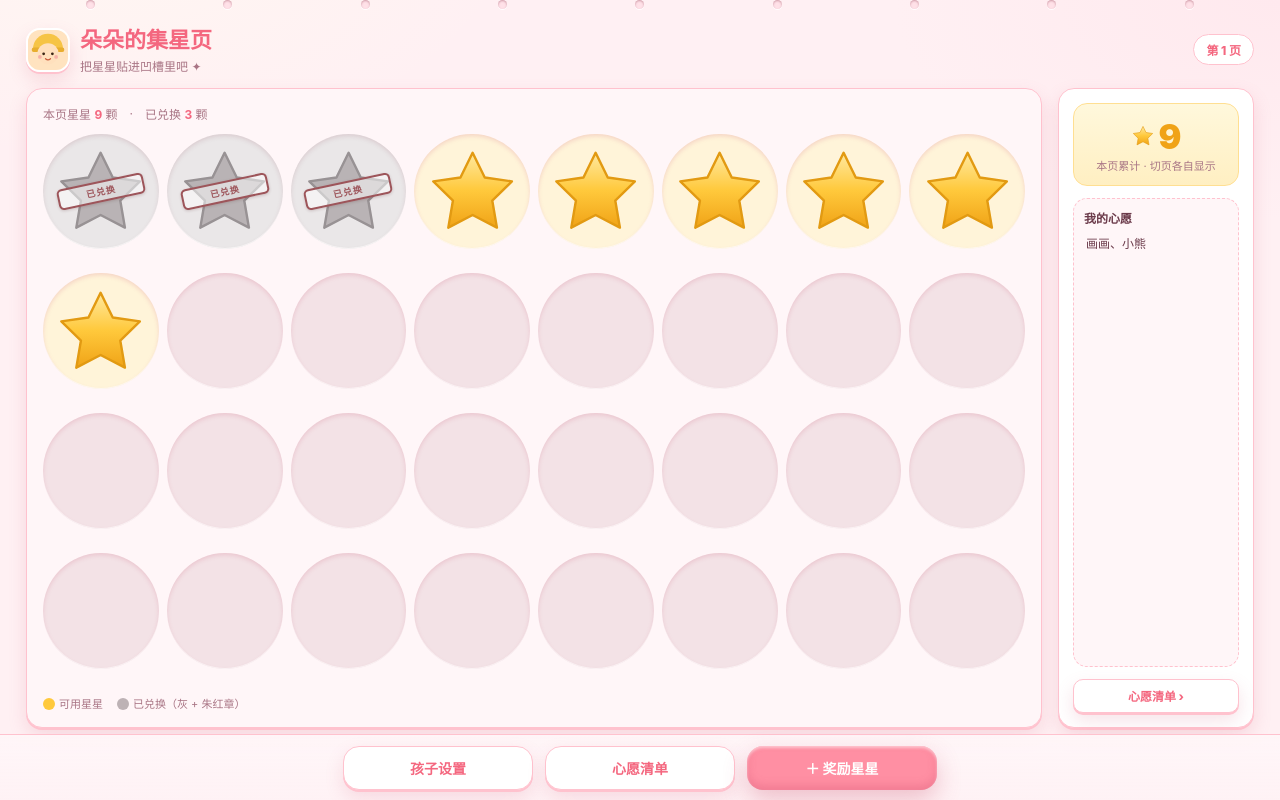
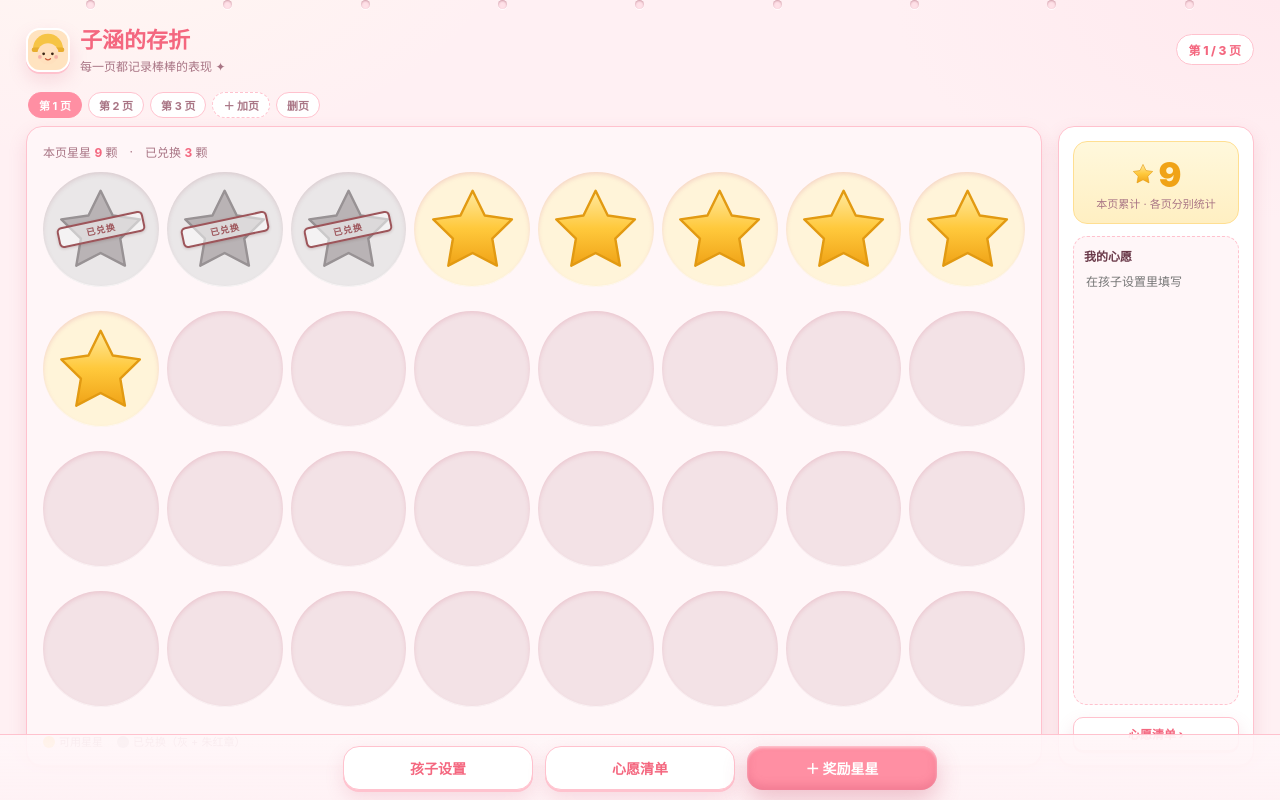
Before and after one commit to ootools/otools-wish-book, a Vue app: page / in a window 1280 px wide. Both pictures are taken after a click on the button "打开存折 ›". Built offline with nearby package versions, Linux system fonts and the light colour scheme.

Commit message:
feat: 每个孩子一份存折并支持多页（默认子涵）

```diff
--- a/package.json
+++ b/package.json
@@ -1,7 +1,7 @@
 {
   "name": "otools-wish-book",
   "private": true,
-  "version": "0.1.0",
+  "version": "0.1.1",
   "type": "module",
   "description": "Wish passbook plugin for OTools",
   "engines": { "node": ">=22.18" },
--- a/plugin.json
+++ b/plugin.json
@@ -4,8 +4,8 @@
   "displayName": "心愿存折",
   "displayNameCN": "心愿存折",
   "developerName": "OTools",
-  "summary": "粉色拟物愿望存折：多孩独立页、星星粘贴动画、全局心愿礼物清单与兑换盖章。",
-  "version": "0.1.0",
+  "summary": "粉色拟物心愿存折：每个孩子一份存折、存折内多页，星星粘贴动画、全局心愿礼物清单与兑换盖章。",
+  "version": "0.1.1",
   "minOtoolsVersion": "0.9.8",
   "entry": "dist/index.html",
   "devUrl": "http://127.0.0.1:6592",
--- a/src/App.vue
+++ b/src/App.vue
@@ -10,10 +10,12 @@ import WishList from './components/WishList.vue';
 import { hostApiVersion, openLoginSettings } from './host';
 import {
   activeChild,
+  activePage,
   availableStars,
   dismissLoginPrompt,
   initialize,
   loginPrompt,
+  pageIndex,
   previewStarSlots,
   redeem,
   setStorageMode,
@@ -204,7 +206,8 @@ const confirmRedeem = async (): Promise<void> => {
       <RewardSheet
         v-if="rewardOpen"
         :child-name="activeChild.name"
-        :remaining="activeChild.slots.filter((slot) => slot.state === 'empty').length"
+        :page-number="pageIndex + 1"
+        :remaining="activePage.slots.filter((slot) => slot.state === 'empty').length"
         @close="rewardOpen = false"
         @stick="stick"
       />
@@ -213,6 +216,7 @@ const confirmRedeem = async (): Promise<void> => {
         :wish="redeemWish"
         :available="availableStars"
         :child-name="activeChild.name"
+        :page-number="pageIndex + 1"
         @close="redeemId = ''"
         @confirm="confirmRedeem"
       />
--- a/src/components/CoverPage.vue
+++ b/src/components/CoverPage.vue
@@ -1,6 +1,14 @@
 <script setup lang="ts">
 import { computed } from 'vue';
-import { activeChild, setStorageMode, state, starCount, storageMode } from '../store';
+import {
+  activeChild,
+  pageCountOf,
+  setActiveChild,
+  setStorageMode,
+  starCountOf,
+  state,
+  storageMode,
+} from '../store';
 
 const emit = defineEmits<{
   (e: 'open'): void;
@@ -10,13 +18,7 @@ const emit = defineEmits<{
 }>();
 
 const childCount = computed(() => state.value.children.length);
-const starsOf = (id: string): number => {
-  const child = state.value.children.find((item) => item.id === id);
-  return child ? child.slots.filter((slot) => slot.state !== 'empty').length : 0;
-};
-const chooseChild = (id: string): void => {
-  state.value.activeId = id;
-};
+const chooseChild = (id: string): void => setActiveChild(id);
 </script>
 
 <template>
@@ -32,7 +34,8 @@ const chooseChild = (id: string): void => {
         <h3>开户信息</h3>
         <div class="account-row"><span>开户人</span><b>{{ activeChild.name }}</b></div>
         <div class="account-row"><span>开户地点</span><b>温馨的家</b></div>
-      <div class="account-row"><span>本页星星</span><b>{{ starCount }} 颗</b></div>
+        <div class="account-row"><span>存折页数</span><b>{{ pageCountOf(activeChild) }} 页</b></div>
+        <div class="account-row"><span>存折星星</span><b>{{ starCountOf(activeChild) }} 颗</b></div>
         <div class="account-row"><span>存档位置</span><b>{{ storageMode === 'cloud' ? '云端（需登录）' : '本机（免登录）' }}</b></div>
       </div>
       <div class="mode-switch" role="group" aria-label="存档位置">
@@ -62,11 +65,11 @@ const chooseChild = (id: string): void => {
         >
           <svg class="av"><use :href="`#${child.avatar}`" /></svg>
           <span>{{ child.name }}</span>
-          <span class="star-mini"><svg><use href="#ic-star" /></svg>{{ starsOf(child.id) }}</span>
+          <span class="star-mini"><svg><use href="#ic-star" /></svg>{{ starCountOf(child) }}</span>
         </button>
         <button class="child-tab" type="button" @click="emit('kids')">
           <svg class="av"><use href="#ic-plus" /></svg>
-          <span>添加页（{{ childCount }}）</span>
+          <span>管理孩子（{{ childCount }}）</span>
         </button>
       </div>
       <button class="btn" type="button" @click="emit('open')">打开存折 ›</button>
--- a/src/components/RedeemSheet.vue
+++ b/src/components/RedeemSheet.vue
@@ -1,7 +1,7 @@
 <script setup lang="ts">
 import type { Wish } from '../types';
 
-defineProps<{ wish: Wish; available: number; childName: string }>();
+defineProps<{ wish: Wish; available: number; childName: string; pageNumber: number }>();
 const emit = defineEmits<{
   (e: 'close'): void;
   (e: 'confirm'): void;
@@ -12,7 +12,7 @@ const emit = defineEmits<{
   <div class="sheet-mask" @click.self="emit('close')">
     <div class="sheet">
       <h3>兑换心愿券</h3>
-      <div class="hint">将从「{{ childName }}」这一页扣除星星</div>
+      <div class="hint">将从「{{ childName }}」存折第 {{ pageNumber }} 页扣除星星</div>
       <div class="ticket">
         <h4>{{ wish.name }}</h4>
         <div class="cost"><svg><use href="#ic-star" /></svg>消耗 {{ wish.cost }} 颗星</div>
--- a/src/components/RewardSheet.vue
+++ b/src/components/RewardSheet.vue
@@ -1,7 +1,7 @@
 <script setup lang="ts">
 import { ref } from 'vue';
 
-defineProps<{ childName: string; remaining: number }>();
+defineProps<{ childName: string; pageNumber: number; remaining: number }>();
 const emit = defineEmits<{
   (e: 'close'): void;
   (e: 'stick', payload: { count: number; note: string }): void;
@@ -22,7 +22,7 @@ const submit = (): void => {
   <div class="sheet-mask" @click.self="emit('close')">
     <div class="sheet">
       <h3>奖励星星</h3>
-      <div class="hint">贴到「{{ childName }}」的这一页 · 当前剩余 {{ remaining }} 个空槽</div>
+      <div class="hint">贴到「{{ childName }}」存折第 {{ pageNumber }} 页 · 当前剩余 {{ remaining }} 个空槽</div>
       <div class="field">
         <label>数量</label>
         <div class="qty-row">
--- a/src/components/StarBook.vue
+++ b/src/components/StarBook.vue
@@ -1,11 +1,15 @@
 <script setup lang="ts">
-import { ref, type CSSProperties } from 'vue';
+import { ref, watch, type CSSProperties } from 'vue';
 import {
   activeChild,
-  childIndex,
+  activePage,
+  addPage,
   commitStars,
+  pageIndex,
   previewStarSlots,
   redeemedCount,
+  removePage,
+  setActivePage,
   starCount,
 } from '../store';
 
@@ -31,7 +35,17 @@ const rewardButton = ref<HTMLElement | null>(null);
 const flights = ref<Flight[]>([]);
 const justStuck = ref<number[]>([]);
 const justRedeemed = ref<number[]>([]);
+const confirmingRemove = ref(false);
 let flightId = 0;
+
+// 翻页后旧的 DOM 引用失效，动画状态也要清掉。
+watch(pageIndex, () => {
+  slotRefs.value = [];
+  flights.value = [];
+  justStuck.value = [];
+  justRedeemed.value = [];
+  confirmingRemove.value = false;
+});
 
 const setSlotRef = (el: unknown, index: number): void => {
   slotRefs.value[index] = (el as HTMLElement | null) ?? null;
@@ -39,7 +53,25 @@ const setSlotRef = (el: unknown, index: number): void => {
 
 const wait = (ms: number): Promise<void> => new Promise((resolve) => setTimeout(resolve, ms));
 
-/** 贴星动画：星星从按钮飞向目标凹槽，落下后再真正写入数据。 */
+/** 翻到指定页。 */
+const flipTo = (index: number): void => {
+  setActivePage(index);
+};
+
+/** 删除当前页：连点两次确认，至少保留一页。 */
+const deleteCurrentPage = (): void => {
+  if (confirmingRemove.value) {
+    confirmingRemove.value = false;
+    removePage(pageIndex.value);
+    return;
+  }
+  confirmingRemove.value = true;
+  setTimeout(() => {
+    confirmingRemove.value = false;
+  }, 3000);
+};
+
+/** 贴星动画：星星从按钮飞向当前页的目标凹槽，落下后再真正写入数据。 */
 const stickStars = async (count: number, note: string): Promise<void> => {
   const indexes = previewStarSlots(count);
   if (!indexes.length) {
@@ -99,10 +131,31 @@ defineExpose({ stickStars, stampRedeemed });
     <div class="page-head">
       <div class="avatar"><svg><use :href="`#${activeChild.avatar}`" /></svg></div>
       <div>
-        <h2>{{ activeChild.name }}的集星页</h2>
-        <div class="sub">把星星贴进凹槽里吧 ✦</div>
+        <h2>{{ activeChild.name }}的存折</h2>
+        <div class="sub">每一页都记录棒棒的表现 ✦</div>
       </div>
-      <span class="page-badge">第 {{ childIndex + 1 }} 页</span>
+      <span class="page-badge">第 {{ pageIndex + 1 }} / {{ activeChild.pages.length }} 页</span>
+    </div>
+
+    <div class="page-strip" role="tablist" aria-label="存折页">
+      <button
+        v-for="(page, index) in activeChild.pages"
+        :key="page.id"
+        class="page-tab"
+        :class="{ active: index === pageIndex }"
+        type="button"
+        role="tab"
+        :aria-selected="index === pageIndex"
+        @click="flipTo(index)"
+      >{{ page.title }}</button>
+      <button class="page-tab add" type="button" title="加一页" @click="addPage()">＋ 加页</button>
+      <button
+        class="page-tab remove"
+        type="button"
+        :disabled="activeChild.pages.length <= 1"
+        :title="confirmingRemove ? '再点一次确认删除当前页' : '删除当前页'"
+        @click="deleteCurrentPage"
+      >{{ confirmingRemove ? '确认删？' : '删页' }}</button>
     </div>
 
     <div class="book-layout">
@@ -114,7 +167,7 @@ defineExpose({ stickStars, stampRedeemed });
         </div>
         <div class="star-grid">
           <div
-            v-for="(slot, index) in activeChild.slots"
+            v-for="(slot, index) in activePage.slots"
             :key="index"
             :ref="(el) => setSlotRef(el, index)"
             class="star-slot"
@@ -137,7 +190,7 @@ defineExpose({ stickStars, stampRedeemed });
       <div class="side-card">
         <div class="count-big">
           <div class="num"><svg><use href="#ic-star" /></svg>{{ starCount }}</div>
-          <div class="cap">本页累计 · 切页各自显示</div>
+          <div class="cap">本页累计 · 各页分别统计</div>
         </div>
         <div class="wish-note">
           <b>我的心愿</b>
@@ -160,3 +213,32 @@ defineExpose({ stickStars, stampRedeemed });
     </div>
   </div>
 </template>
+
+<style scoped>
+.page-strip {
+  display: flex;
+  align-items: center;
+  gap: 6px;
+  overflow-x: auto;
+  padding: 4px 2px 8px;
+}
+.page-tab {
+  flex: 0 0 auto;
+  min-height: 26px;
+  padding: 0 10px;
+  border: 1.5px solid var(--pink-line);
+  border-radius: var(--r-pill);
+  background: #fff;
+  color: var(--text-2);
+  font-size: 11px;
+  font-weight: 700;
+  cursor: pointer;
+}
+.page-tab.active {
+  background: var(--pink-cover);
+  border-color: var(--pink-cover);
+  color: #fff;
+}
+.page-tab.add { border-style: dashed; }
+.page-tab.remove:disabled { opacity: .45; cursor: default; }
+</style>
--- a/src/components/WishList.vue
+++ b/src/components/WishList.vue
@@ -29,13 +29,13 @@ const save = (): void => {
     <div class="page-head">
       <div>
         <h2>心愿礼物</h2>
-        <div class="sub">独立清单 · 所有页共用</div>
+        <div class="sub">独立清单 · 所有孩子的每份存折共用</div>
       </div>
       <span class="page-badge">当前页可用 {{ availableStars }} ★</span>
     </div>
 
     <div class="wish-banner">
-      此清单与任何孩子的页都不挂钩：切换页、切孩子，礼物与进度始终不变。兑换时从<b>当前页</b>扣除星星。
+      此清单不与任何孩子或页面绑定：翻页、切换孩子，礼物与进度始终不变。兑换时从<b>当前孩子存折的当前页</b>扣除星星。
     </div>
 
     <div class="wish-grid">
--- a/src/store.ts
+++ b/src/store.ts
@@ -2,8 +2,12 @@ import { computed, ref } from 'vue';
 import { ApiError, loadCloudData, saveCloudData } from './api';
 import { loadLocal, requestUserToken, saveLocal, type LoginRequiredError } from './host';
 import {
+  DEFAULT_PAGE_COUNT,
   SLOT_COUNT,
   emptySlots,
+  makePage,
+  makePages,
+  type BookPage,
   type BookState,
   type Child,
   type SlotState,
@@ -16,33 +20,33 @@ const makeId = (): string =>
     ? crypto.randomUUID()
     : `${Date.now()}-${Math.random().toString(36).slice(2)}`;
 
+const DEFAULT_CHILD_ID = 'child-zihan';
+
+/** 默认只有一个孩子「子涵」，TA 的存折默认三页。 */
 const defaultState = (): BookState => ({
-  activeId: 'child-doudou',
+  activeId: DEFAULT_CHILD_ID,
+  activePageByChild: { [DEFAULT_CHILD_ID]: 0 },
   children: [
     {
-      id: 'child-doudou',
-      name: '朵朵',
-      birth: '2023-05-12',
-      hobby: '画画、小熊',
+      id: DEFAULT_CHILD_ID,
+      name: '子涵',
+      birth: '',
+      hobby: '',
       avatar: 'av-doudou',
-      slots: [
+      pages: [
+        makePage(0, [
           ...Array.from({ length: 9 }, (_, i): StarSlot => ({
             state: i < 3 ? 'redeemed' : 'star',
             note: i < 3 ? '已兑换' : '棒棒的表现',
             at: Date.now() - (9 - i) * 86400000,
           })),
           ...emptySlots().slice(9),
-      ],
-    },
-    {
-      id: 'child-anan',
-      name: '安安',
-      birth: '2025-01-08',
-      hobby: '小兔、积木',
-      avatar: 'av-anan',
-      slots: [
+        ]),
+        makePage(1, [
           ...Array.from({ length: 7 }, (): StarSlot => ({ state: 'star', note: '棒棒的表现', at: Date.now() })),
           ...emptySlots().slice(7),
+        ]),
+        makePage(2),
       ],
     },
   ],
@@ -68,19 +72,41 @@ const normalizeSlots = (value: unknown): StarSlot[] => {
   return slots;
 };
 
+const normalizePage = (value: unknown, index: number): BookPage => {
+  const source = value && typeof value === 'object' ? (value as Partial<BookPage>) : {};
+  return {
+    id: typeof source.id === 'string' && source.id ? source.id : `page-${index + 1}`,
+    title: typeof source.title === 'string' && source.title ? source.title : `第 ${index + 1} 页`,
+    slots: normalizeSlots(source.slots),
+  };
+};
+
+const normalizeChild = (value: unknown): Child | null => {
+  const source = value && typeof value === 'object' ? (value as Partial<Child>) : {};
+  if (typeof source.id !== 'string') {
+    return null;
+  }
+  // 兼容旧版「一个孩子一页」存档：原来的 slots 变成这个孩子存折的第一页。
+  const pages = Array.isArray(source.pages) && source.pages.length
+    ? source.pages.map(normalizePage)
+    : [makePage(0, normalizeSlots(source.slots))];
+  return {
+    id: source.id,
+    name: String(source.name || '孩子'),
+    birth: String(source.birth || ''),
+    hobby: String(source.hobby || ''),
+    avatar: source.avatar === 'av-anan' ? 'av-anan' : 'av-doudou',
+    pages,
+  };
+};
+
+const clampPage = (index: number, pageCount: number): number =>
+  Math.max(0, Math.min(pageCount - 1, Math.floor(Number(index) || 0)));
+
 const normalizeState = (value: unknown): BookState => {
   const source = value && typeof value === 'object' ? (value as Partial<BookState>) : {};
   const children: Child[] = Array.isArray(source.children)
-    ? source.children
-        .filter((item): item is Child => Boolean(item && typeof item.id === 'string'))
-        .map((item) => ({
-          id: item.id,
-          name: String(item.name || '孩子'),
-          birth: String(item.birth || ''),
-          hobby: String(item.hobby || ''),
-          avatar: item.avatar === 'av-anan' ? 'av-anan' : 'av-doudou',
-          slots: normalizeSlots(item.slots),
-        }))
+    ? source.children.map(normalizeChild).filter((child): child is Child => child !== null)
     : [];
   if (!children.length) {
     return defaultState();
@@ -97,9 +123,17 @@ const normalizeState = (value: unknown): BookState => {
           ...(typeof item.doneAt === 'number' ? { doneAt: item.doneAt } : {}),
         }))
     : [];
+  const rawPages = source.activePageByChild && typeof source.activePageByChild === 'object'
+    ? source.activePageByChild as Record<string, number>
+    : {};
+  const activePageByChild: Record<string, number> = {};
+  for (const child of children) {
+    activePageByChild[child.id] = clampPage(rawPages[child.id] ?? 0, child.pages.length);
+  }
   return {
     children,
     activeId: children.some((child) => child.id === source.activeId) ? String(source.activeId) : children[0].id,
+    activePageByChild,
     wishes,
   };
 };
@@ -124,9 +158,21 @@ export const activeChild = computed<Child>(
   () => state.value.children.find((child) => child.id === state.value.activeId) || state.value.children[0],
 );
 export const childIndex = computed(() => Math.max(0, state.value.children.findIndex((c) => c.id === activeChild.value.id)));
-export const starCount = computed(() => activeChild.value.slots.filter((slot) => slot.state !== 'empty').length);
-export const redeemedCount = computed(() => activeChild.value.slots.filter((slot) => slot.state === 'redeemed').length);
+/** 当前孩子在 TA 存折中翻到的页。 */
+export const pageIndex = computed(() =>
+  clampPage(state.value.activePageByChild[activeChild.value.id] ?? 0, activeChild.value.pages.length),
+);
+export const activePage = computed<BookPage>(
+  () => activeChild.value.pages[pageIndex.value] || activeChild.value.pages[0],
+);
+export const starCount = computed(() => activePage.value.slots.filter((slot) => slot.state !== 'empty').length);
+export const redeemedCount = computed(() => activePage.value.slots.filter((slot) => slot.state === 'redeemed').length);
 export const availableStars = computed(() => starCount.value - redeemedCount.value);
+
+/** 一个孩子所有页的星星总数（封面/孩子列表展示用）。 */
+export const starCountOf = (child: Child): number =>
+  child.pages.reduce((sum, page) => sum + page.slots.filter((slot) => slot.state !== 'empty').length, 0);
+export const pageCountOf = (child: Child): number => child.pages.length;
 
 let saveTimer: ReturnType<typeof setTimeout> | null = null;
 
@@ -283,8 +329,8 @@ const runInitialize = async (): Promise<void> => {
   } else if (!cached) {
     // 本机切云端后的首次同步：云端还没有存档，把本机数据传上去。
     if (pendingCloudUpload) {
-      const snapshot = pendingCloudUpload;
-      state.value = normalizeState(snapshot);
+      const snapshot = normalizeState(pendingCloudUpload);
+      state.value = snapshot;
       void withCloudToken((token) => saveCloudData(token, snapshot));
       void saveLocal(cacheKey, snapshot);
       pendingCloudUpload = null;
@@ -337,10 +383,45 @@ export function initialize(): Promise<void> {
 }
 
 export function setActiveChild(id: string): void {
-  if (!state.value.children.some((child) => child.id === id)) {
+  const child = state.value.children.find((item) => item.id === id);
+  if (!child) {
     return;
   }
   state.value.activeId = id;
+  if (state.value.activePageByChild[id] === undefined) {
+    state.value.activePageByChild[id] = 0;
+  }
+  schedulePersist();
+}
+
+/** 翻到当前孩子存折的指定页。 */
+export function setActivePage(index: number): void {
+  const child = activeChild.value;
+  state.value.activePageByChild[child.id] = clampPage(index, child.pages.length);
+  schedulePersist();
+}
+
+/** 在当前孩子的存折末尾加一页。 */
+export function addPage(): void {
+  const child = activeChild.value;
+  child.pages.push(makePage(child.pages.length));
+  state.value.activePageByChild[child.id] = child.pages.length - 1;
+  schedulePersist();
+}
+
+/** 删除当前孩子存折的指定页，至少保留一页。 */
+export function removePage(index: number): void {
+  const child = activeChild.value;
+  if (child.pages.length <= 1) {
+    return;
+  }
+  child.pages.splice(clampPage(index, child.pages.length), 1);
+  child.pages.forEach((page, i) => {
+    page.id = `page-${i + 1}`;
+    page.title = `第 ${i + 1} 页`;
+  });
+  state.value.activePageByChild[child.id] = clampPage(index, child.pages.length);
+  schedulePersist();
 }
 
 export function upsertChild(input: Partial<Child> & { name: string }): void {
@@ -350,6 +431,9 @@ export function upsertChild(input: Partial<Child> & { name: string }): void {
     child.birth = input.birth || '';
     child.hobby = input.hobby || '';
     child.avatar = input.avatar || child.avatar;
+    if (!child.pages?.length) {
+      child.pages = makePages(DEFAULT_PAGE_COUNT);
+    }
   } else {
     const id = input.id || makeId();
     state.value.children.push({
@@ -358,9 +442,10 @@ export function upsertChild(input: Partial<Child> & { name: string }): void {
       birth: input.birth || '',
       hobby: input.hobby || '',
       avatar: input.avatar || 'av-doudou',
-      slots: emptySlots(),
+      pages: makePages(DEFAULT_PAGE_COUNT),
     });
     state.value.activeId = id;
+    state.value.activePageByChild[id] = 0;
   }
   schedulePersist();
 }
@@ -370,15 +455,16 @@ export function removeChild(id: string): void {
     return;
   }
   state.value.children = state.value.children.filter((child) => child.id !== id);
+  delete state.value.activePageByChild[id];
   if (state.value.activeId === id) {
     state.value.activeId = state.value.children[0].id;
   }
   schedulePersist();
 }
 
-/** 返回将要贴星的槽位索引；满 32 槽时返回空数组。 */
+/** 返回当前页将要贴星的槽位索引；满 32 槽时返回空数组。 */
 export function previewStarSlots(count: number): number[] {
-  const slots = activeChild.value.slots;
+  const slots = activePage.value.slots;
   const indexes: number[] = [];
   for (let i = 0; i < slots.length && indexes.length < count; i += 1) {
     if (slots[i].state === 'empty') {
@@ -388,11 +474,11 @@ export function previewStarSlots(count: number): number[] {
   return indexes;
 }
 
-/** 真正写入星星（动画结束后调用）。 */
+/** 真正写入星星（动画结束后调用，落在当前孩子当前页）。 */
 export function commitStars(indexes: number[], note: string): void {
   const now = Date.now();
   for (const index of indexes) {
-    const slot = activeChild.value.slots[index];
+    const slot = activePage.value.slots[index];
     if (slot && slot.state === 'empty') {
       slot.state = 'star';
       slot.note = note;
@@ -413,21 +499,22 @@ export function removeWish(id: string): void {
   schedulePersist();
 }
 
-/** 兑换：从当前页扣对应数量的可用星星，并盖上已兑换章。 */
+/** 兑换：从当前孩子当前页扣对应数量的可用星星，并盖上已兑换章。 */
 export function redeem(wishId: string): number[] {
   const wish = state.value.wishes.find((item) => item.id === wishId);
   if (!wish || wish.done || availableStars.value < wish.cost) {
     return [];
   }
+  const slots = activePage.value.slots;
   const indexes: number[] = [];
-  for (let i = 0; i < activeChild.value.slots.length && indexes.length < wish.cost; i += 1) {
-    if (activeChild.value.slots[i].state === 'star') {
+  for (let i = 0; i < slots.length && indexes.length < wish.cost; i += 1) {
+    if (slots[i].state === 'star') {
       indexes.push(i);
     }
   }
   const now = Date.now();
   for (const index of indexes) {
-    const slot = activeChild.value.slots[index];
+    const slot = slots[index];
     slot.state = 'redeemed';
     slot.note = `兑换：${wish.name}`;
     slot.at = now;
--- a/src/types.ts
+++ b/src/types.ts
@@ -6,13 +6,23 @@ export interface StarSlot {
   at?: number;
 }
 
+/** 存折中的一页，每页固定 32 个星星凹槽。 */
+export interface BookPage {
+  id: string;
+  title: string;
+  slots: StarSlot[];
+}
+
 export interface Child {
   id: string;
   name: string;
   birth: string;
   hobby: string;
   avatar: string;
-  slots: StarSlot[];
+  /** 一个孩子 = 一份存折；一份存折包含多页。 */
+  pages: BookPage[];
+  /** @deprecated 旧版「一个孩子一页」数据，读取时迁移到 pages[0]，不再写入。 */
+  slots?: StarSlot[];
 }
 
 export interface Wish {
@@ -27,6 +37,8 @@ export interface Wish {
 export interface BookState {
   children: Child[];
   activeId: string;
+  /** 每个孩子当前翻到的页索引，切换孩子时各自保留。 */
+  activePageByChild: Record<string, number>;
   wishes: Wish[];
 }
 
@@ -43,6 +55,17 @@ export interface PluginProfile {
 }
 
 export const SLOT_COUNT = 32;
+/** 新建存折默认页数。 */
+export const DEFAULT_PAGE_COUNT = 3;
 
 export const emptySlots = (): StarSlot[] =>
   Array.from({ length: SLOT_COUNT }, () => ({ state: 'empty' as const }));
+
+export const makePage = (index: number, slots: StarSlot[] = emptySlots()): BookPage => ({
+  id: `page-${index + 1}`,
+  title: `第 ${index + 1} 页`,
+  slots,
+});
+
+export const makePages = (count = DEFAULT_PAGE_COUNT): BookPage[] =>
+  Array.from({ length: Math.max(1, count) }, (_, index) => makePage(index));
```
Also changed, not shown: src/components/KidsSettings.vue (+9 -11 lines), 2 other files (tests, documents, lock files or other folders). Lines whose indentation alone changed are shown as unchanged.
